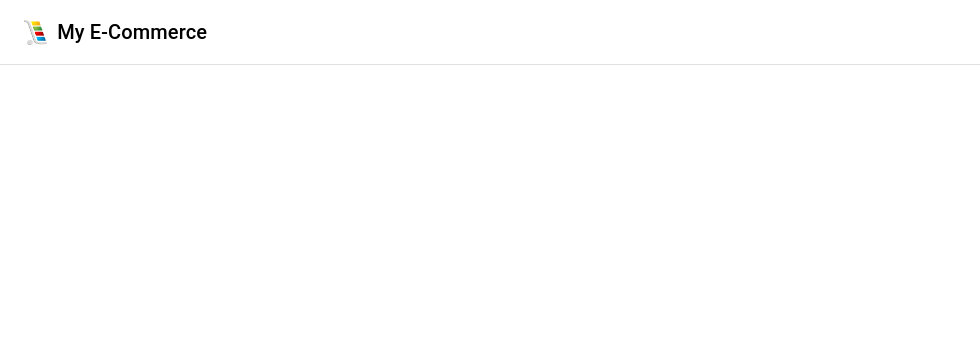
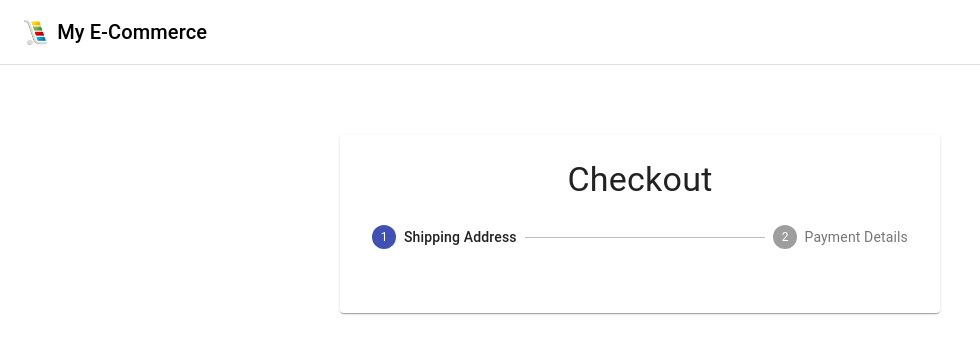
Before and after one commit to Roshan1115/My-e-commerce, a React (Create React App) app: page /checkout in a window 1280 px wide. Shown: the top 354 px of the page, without its empty margins (0-980 px from the left). Built offline with nearby package versions, Linux system fonts and the light colour scheme; no server answers.

Commit message:
Checkout form and countries list copleted

```diff
--- a/src/App.js
+++ b/src/App.js
@@ -1,5 +1,5 @@
 import React, { useState, useEffect } from 'react'
-import{ Navbar, Products, Cart} from './Components'
+import{ Navbar, Products, Cart, Checkout} from './Components'
 import { commerce } from './lib/commerce'
 import {BrowserRouter as Router, Switch, Route } from 'react-router-dom'
 
@@ -12,6 +12,8 @@ const App = () => {
     setproducts(data);
   }
 
+
+   // for cart
   const fetchCart = async () => {
     setcart(await commerce.cart.retrieve());
   }
@@ -64,6 +66,10 @@ const App = () => {
           HandleEmptyCart={HandleEmptyCart}
         />
         </Route>
+
+        <Route exact path="/checkout">
+          <Checkout cart={cart} />
+        </Route>
       </Switch>
     </div>
     </Router>
--- a/src/Components/Cart/Cart.jsx
+++ b/src/Components/Cart/Cart.jsx
@@ -33,7 +33,7 @@ const Cart = ({ cart,HandleUpdateQty,HandleRemoveItem,HandleEmptyCart }) => {
       <Typography variant="h4">Subtotal : {cart.subtotal.formatted_with_symbol}</Typography>
       <div>
         <Button className={classes.emptyButton} type="button" size="large" variant="contained" color="secondary" onClick={HandleEmptyCart}>Empty Cart</Button>
-        <Button className={classes.checkoutButton} type="button" size="large" variant="contained" color="primary">Checkout</Button>
+        <Button component={Link} to="/checkout" className={classes.checkoutButton} type="button" size="large" variant="contained" color="primary">Checkout</Button>
       </div>
     </div>
     </>
--- /dev/null
+++ b/src/Components/CheckoutForm/AddressForm.jsx
@@ -0,0 +1,71 @@
+import React, { useState, useEffect } from 'react'
+import {
+  InputLabel, Select, MenuItem, Button, Grid, Typography
+} from '@material-ui/core'
+import {FormProvider, useForm} from 'react-hook-form'
+import CustomTextField from './CustomTextField'
+import {commerce} from '../../lib/commerce'
+import { Sync } from '@material-ui/icons'
+
+const AddressForm = ({ checkoutToken }) => {
+
+  const [ShippingCountries, setShippingCountries] = useState([])
+  const [shippingCounty, setshippingCounty] = useState('')
+  const [SubDivisions, setSubDivisions] = useState([])
+  const [Subdivision, setSubdivision] = useState('')
+  const [ShippingOptions, setShippingOptions] = useState([])
+  const [ShippingOption, setShippingOption] = useState('')
+
+  const methodes = useForm();
+
+
+  const fetchShippingCountries = async (checkoutTokenID) => {
+    const resp = await commerce.services.localeListShippingCountries(checkoutTokenID);
+    // console.log(resp.countries);
+    setShippingCountries(resp.countries);
+    setshippingCounty(Object.keys(resp.countries)[0]);
+  }
+
+  useEffect(() => {
+    fetchShippingCountries(checkoutToken.id)
+    console.log(ShippingCountries);
+    console.log(shippingCounty);
+  }, [])
+
+
+  const countries = Object.entries(ShippingCountries).map(([ code, name ]) => (
+    { id: code, label: name }
+    ))
+    console.log(countries);
+  return (
+    <>
+    <Typography variant="h6" gutterBottom>Shopping Address</Typography>
+    <FormProvider {...methodes}>
+      <form onSubmit=''>
+        <Grid container spacing={3}>
+          <CustomTextField required name='firstName' label='First Name' />
+          <CustomTextField required name='lastName' label='Last Name' />
+          <CustomTextField required name='address' label='Address' />
+          <CustomTextField required name='city' label='City' />
+          <CustomTextField required name='zip' label='ZIP/Postal code' />
+          <CustomTextField required name='email' label='Email' />
+
+          <Grid item xs={12} sm={6}>
+            <InputLabel>Select Conutry</InputLabel>
+            <Select fullwidth value={shippingCounty} onChange={(e) => setshippingCounty(e.target.value)}>
+              {countries.map((country) => (
+                <MenuItem value={country.id} key={country.id}>
+                  {country.label}
+                </MenuItem>
+              ))}
+            </Select>
+          </Grid>
+
+        </Grid>
+      </form>
+    </FormProvider>
+    </>
+  )
+}
+
+export default AddressForm
--- /dev/null
+++ b/src/Components/CheckoutForm/Checkout/Checkout.jsx
@@ -0,0 +1,74 @@
+import React, { useEffect, useState } from 'react'
+import {
+  Paper,
+  Stepper,
+  Step,
+  StepLabel,
+  Typography,
+  CircularProgress,
+  Divider,
+  Button
+} from '@material-ui/core'
+import useStyle from './style'
+import AddressForm from '../AddressForm'
+import PaymentForm from '../PaymentForm'
+import {commerce} from '../../../lib/commerce'
+
+const steps = ['Shipping Address', 'Payment Details']
+
+
+
+
+const Checkout = ({ cart }) => {
+  const classes = useStyle();
+  const [activeStep, setactiveStep] = useState(0);
+  const [checkoutToken, setcheckoutToken] = useState(null)
+
+  useEffect(() => {
+    const generateToken = async () => {
+      try{
+        const token = await commerce.checkout.generateToken(cart.id, { type: 'cart' });
+        console.log(token);
+        setcheckoutToken(token)
+      }
+      catch (error) {
+
+      }
+    }
+    generateToken();
+  }, [])
+
+
+  const Confirmation = () => (
+    <div>
+      Confirmation
+    </div>
+  )
+
+  const Form = () => (
+    activeStep === 0 ? <AddressForm checkoutToken={checkoutToken} /> : <PaymentForm />
+  )
+
+  return (
+    <>
+      <div className={classes.toolbar} />
+      <main className={classes.layout}>
+        <Paper className={classes.paper}>
+          <Typography align="center" variant="h4">Checkout</Typography>
+          <Stepper activeStep={activeStep} className={classes.stepper}>
+            {steps.map((step) => (
+              <Step key={step}>
+                <StepLabel>{step}</StepLabel>
+              </Step>
+            ))}
+          </Stepper>
+          { activeStep === steps.length ? <Confirmation /> : (checkoutToken && <Form />)  }
+          {/* form will show only afater checkoutToken will appear */}
+
+        </Paper>
+      </main>
+    </>
+  )
+}
+
+export default Checkout
--- /dev/null
+++ b/src/Components/CheckoutForm/Checkout/style.js
@@ -0,0 +1,52 @@
+import { makeStyles } from '@material-ui/core/styles';
+
+export default makeStyles((theme) => ({
+  appBar: {
+    position: 'relative',
+  },
+  toolbar: theme.mixins.toolbar,
+  layout: {
+    marginTop: '5%',
+    width: 'auto',
+    marginLeft: theme.spacing(2),
+    marginRight: theme.spacing(2),
+    [theme.breakpoints.up(600 + theme.spacing(2) * 2)]: {
+      width: 600,
+      marginLeft: 'auto',
+      marginRight: 'auto',
+    },
+  },
+  paper: {
+    marginTop: theme.spacing(3),
+    marginBottom: theme.spacing(3),
+    padding: theme.spacing(2),
+    [theme.breakpoints.down('xs')]: {
+      width: '100%',
+      marginTop: 60,
+    },
+    [theme.breakpoints.up(600 + theme.spacing(3) * 2)]: {
+      marginTop: theme.spacing(6),
+      marginBottom: theme.spacing(6),
+      padding: theme.spacing(3),
+    },
+  },
+  stepper: {
+    padding: theme.spacing(3, 0, 5),
+  },
+  buttons: {
+    display: 'flex',
+    justifyContent: 'flex-end',
+  },
+  button: {
+    marginTop: theme.spacing(3),
+    marginLeft: theme.spacing(1),
+  },
+  divider: {
+    margin: '20px 0',
+  },
+  spinner: {
+    display: 'flex',
+    justifyContent: 'center',
+    alignItems: 'center',
+  },
+}));
--- /dev/null
+++ b/src/Components/CheckoutForm/CustomTextField.jsx
@@ -0,0 +1,25 @@
+import React from 'react'
+import {Grid, TextField} from '@material-ui/core'
+import { Controller, useFormContext} from 'react-hook-form'
+
+const CustomTextField = ({ name, label, required }) => {
+  const { control } = useFormContext();
+
+  return (
+    <Grid item xs={12} sm={6}>
+      <Controller
+        control={control}
+        render = {()=> (
+                <TextField
+                    name={name}
+                    fullWidth
+                    label={label}
+                    required={required}
+                />
+            )}
+       />
+    </Grid>
+  )
+}
+
+export default CustomTextField
--- /dev/null
+++ b/src/Components/CheckoutForm/PaymentForm.jsx
@@ -0,0 +1,11 @@
+import React from 'react'
+
+const PaymentForm = () => {
+  return (
+    <div>
+      PaymentForm
+    </div>
+  )
+}
+
+export default PaymentForm
--- a/src/Components/index.js
+++ b/src/Components/index.js
@@ -1,3 +1,4 @@
 export {default as Navbar} from './Navbar/Navbar'
 export {default as Products} from './Producsts/Products'
 export {default as Cart} from './Cart/Cart'
+export {default as Checkout} from './CheckoutForm/Checkout/Checkout'
```
